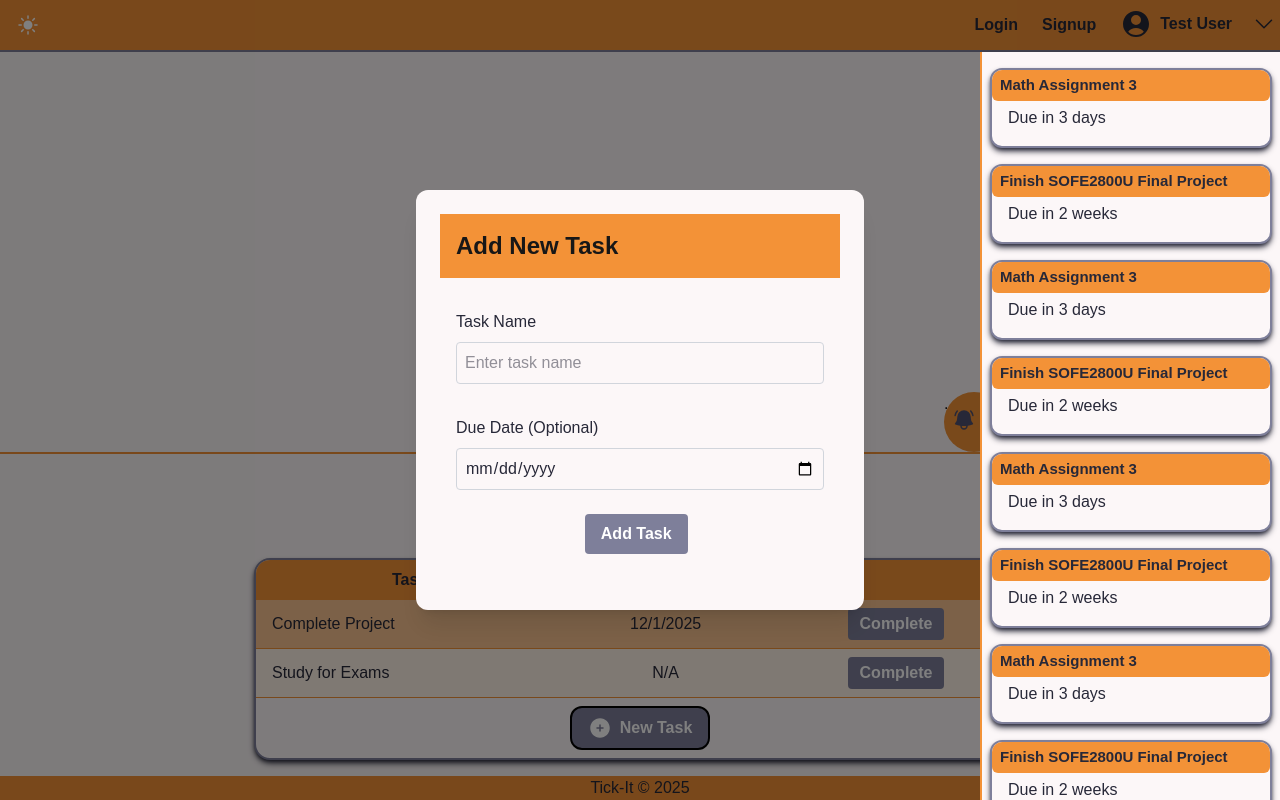
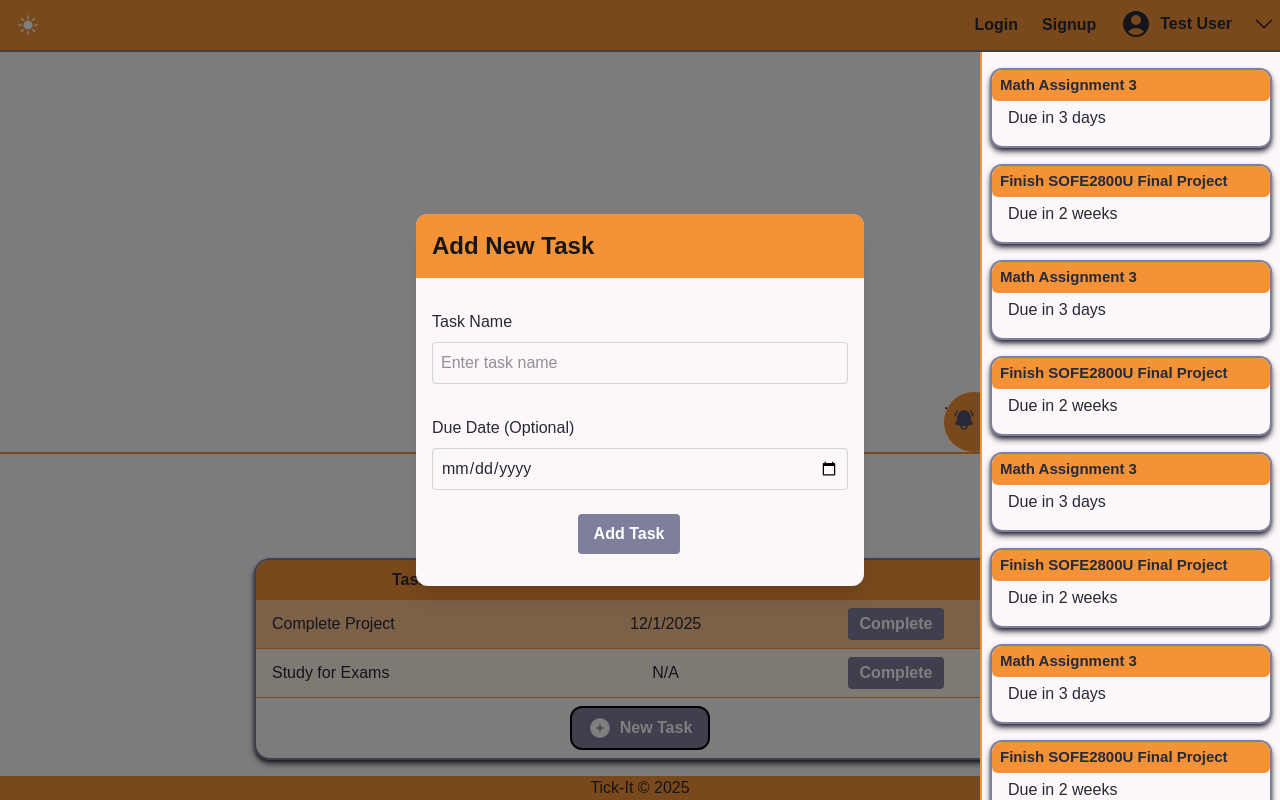
Before and after one commit to Dolus-dev/SOFE-2800U-Final-Project, a Next.js app in the folder apps/frontend/: page / in a window 1280 px wide. Both pictures are taken after a click on the button "New Task". Shown: the part 528-1328 px from the top of the page. Built offline with nearby package versions, Linux system fonts and the light colour scheme; no server answers.

Commit message:
Reworked internal padding of Modal component

```diff
--- a/apps/frontend/app/components/Modal.tsx
+++ b/apps/frontend/app/components/Modal.tsx
@@ -52,7 +52,7 @@ export default function Modal({
 					exit="hidden"
 					onClick={onClose}>
 					<motion.div
-						className="bg-lightPrimary p-6 rounded-xl flex flex-col justify-center overflow-hidden relative shadow-xl w-full max-w-md mx-4 dark:bg-darkPrimary"
+						className="bg-lightPrimary rounded-xl flex flex-col justify-center overflow-hidden relative shadow-xl w-full max-w-md mx-4 dark:bg-darkPrimary"
 						variants={modalVariants}
 						initial="hidden"
 						animate="visible"
```
